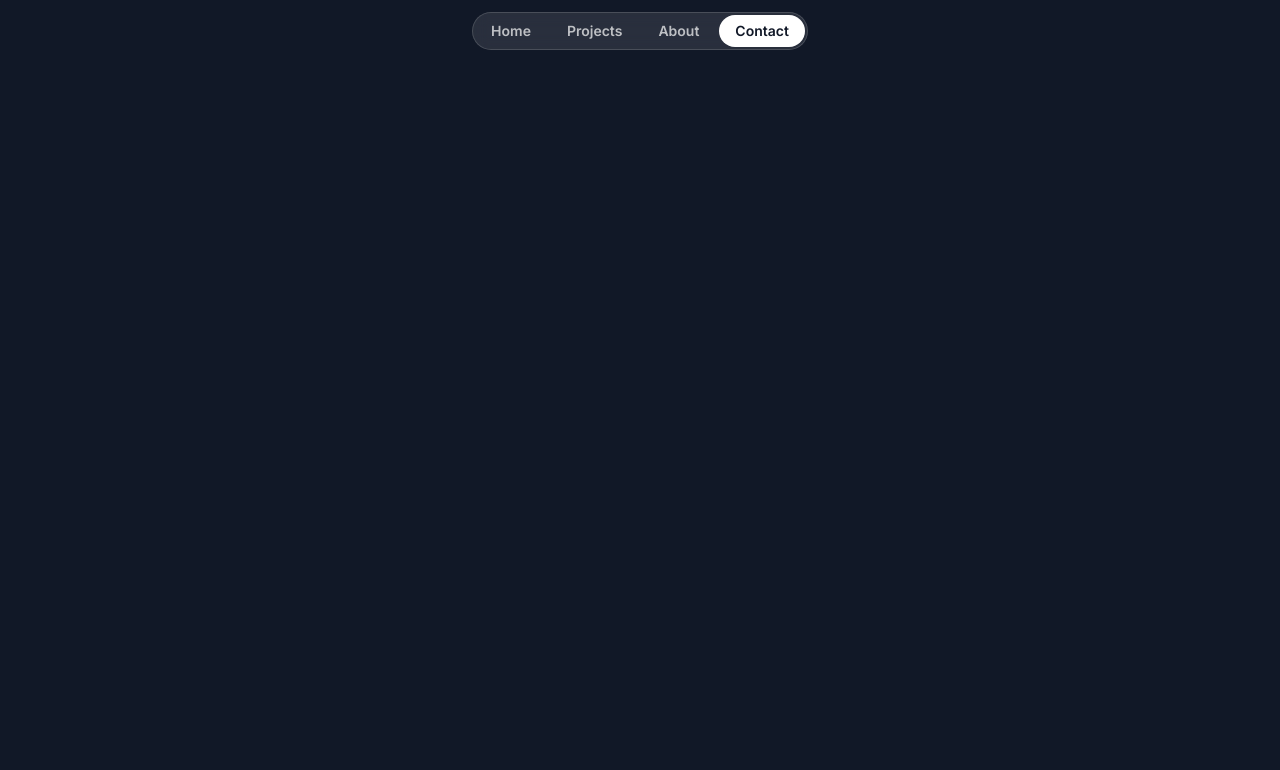
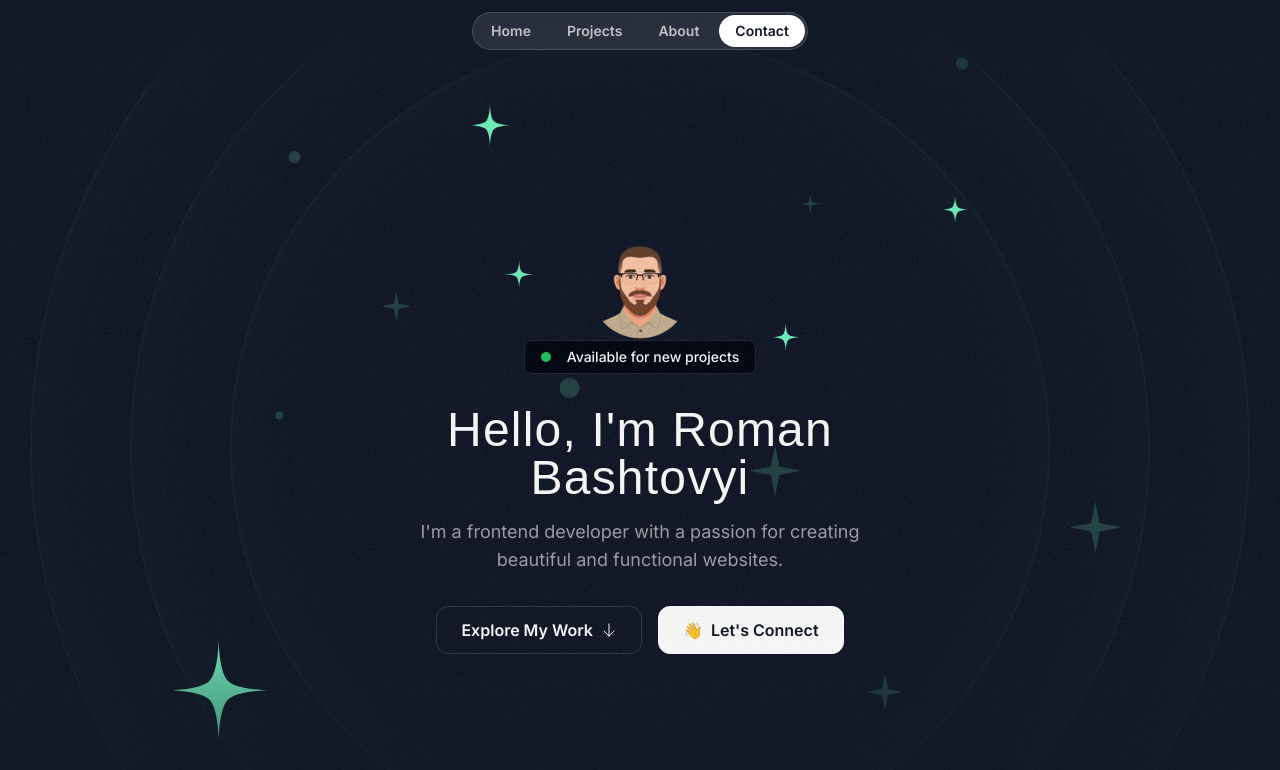
Before and after one commit to RomanBashtovyi/Bashtovyi-Frontend-Portfolio, a Next.js app: page / in a window 1280 px wide. Shown: the top 770 px of the page. Built offline with nearby package versions, Linux system fonts and the light colour scheme; a web font is replaced by a local one.

Commit message:
feat(hero): implement Hero section; add HeroOrbit component

```diff
--- a/src/app/globals.css
+++ b/src/app/globals.css
@@ -6,4 +6,8 @@
   .nav-item {
     @apply px-4 py-1.5 rounded-full text-white/70 text-sm font-semibold hover:bg-white/10 hover:text-white transition duration-300;
   }
+
+  .hero-ring {
+    @apply absolute inset-0 border-2 top-1/2 left-1/2 -translate-x-1/2 -translate-y-1/2 rounded-full border-emerald-300/5 shadow-[0_0_80px_inset] shadow-emerald-300/5;
+  }
 }
--- a/src/app/page.tsx
+++ b/src/app/page.tsx
@@ -1,9 +1,11 @@
 import { Header } from '@/sections/Header'
+import { HeroSection } from '@/sections/Hero'
 
 export default function Home() {
   return (
     <div>
       <Header />
+      <HeroSection />
     </div>
   )
 }
--- /dev/null
+++ b/src/components/HeroOrbit.tsx
@@ -0,0 +1,32 @@
+import { PropsWithChildren } from 'react'
+
+export const HeroOrbit = ({
+  children,
+  size,
+  rotation,
+}: PropsWithChildren<{
+  size: number
+  rotation: number
+}>) => {
+  return (
+    <div className="absolute left-1/2 top-1/2 -translate-x-1/2 -translate-y-1/2 ">
+      <div
+        className="flex items-start justify-start "
+        style={{
+          transform: `rotate(${rotation}deg)`,
+          width: `${size}px`,
+          height: `${size}px`,
+        }}
+      >
+        <div
+          className="inline-flex "
+          style={{
+            transform: `rotate(${rotation * -1}deg)`,
+          }}
+        >
+          {children}
+        </div>
+      </div>
+    </div>
+  )
+}
--- a/src/sections/Header.tsx
+++ b/src/sections/Header.tsx
@@ -1,6 +1,6 @@
 export const Header = () => {
   return (
-    <div className="flex justify-center items-center relative top-3">
+    <div className="flex justify-center items-center fixed top-3 w-full z-10">
       <nav className="flex gap-1 p-0.5 border border-white/15 rounded-full bg-white/10 backdrop-blur">
         <a href="#" className="nav-item">
           Home
@@ -11,7 +11,10 @@
         <a href="#" className="nav-item">
           About
         </a>
-        <a href="#" className="nav-item bg-white text-gray-900 hover:bg-white/70 hover:text-gray-900">
+        <a
+          href="#"
+          className="nav-item bg-white text-gray-900 hover:bg-white/70 hover:text-gray-900"
+        >
           Contact
         </a>
       </nav>
--- a/src/sections/Hero.tsx
+++ b/src/sections/Hero.tsx
@@ -1,3 +1,117 @@
+import memojiImage from '@/assets/images/avatar.png'
+import Image from 'next/image'
+import ArrowDown from '@/assets/icons/arrow-down.svg'
+import grainImage from '@/assets/images/grain.jpg'
+import { HeroOrbit } from '@/components/HeroOrbit'
+import StarIcon from '@/assets/icons/star.svg'
+import SparkleIcon from '@/assets/icons/sparkle.svg'
+
 export const HeroSection = () => {
-  return <div>Hero Section</div>;
-};
+  return (
+    <div className="py-32 md:py-48 lg:py-60 relative z-0 overflow-x-clip">
+      <div
+        className="absolute inset-0 "
+        style={{
+          maskImage:
+            'linear-gradient(to bottom, transparent, black 10%, black 70%, transparent)',
+          WebkitMaskImage:
+            'linear-gradient(to bottom, transparent, black 10%, black 70%, transparent)',
+        }}
+      >
+        <div
+          className="absolute inset-0 -z-30 opacity-5"
+          style={{
+            backgroundImage: `url(${grainImage.src})`,
+          }}
+        ></div>
+
+        <div className="size-[820px] hero-ring"></div>
+        <div className="size-[1020px] hero-ring"></div>
+        <div className="size-[1220px] hero-ring"></div>
+        <HeroOrbit size={800} rotation={-75}>
+          <StarIcon className="size-28 text-emerald-300" />
+        </HeroOrbit>
+        <HeroOrbit size={550} rotation={20}>
+          <StarIcon className="size-12 text-emerald-300" />
+        </HeroOrbit>
+        <HeroOrbit size={590} rotation={98}>
+          <StarIcon className="size-8 text-emerald-300" />
+        </HeroOrbit>
+        <HeroOrbit size={290} rotation={98}>
+          <StarIcon className="size-8 text-emerald-300" />
+        </HeroOrbit>
+        <HeroOrbit size={330} rotation={10}>
+          <StarIcon className="size-8 text-emerald-300" />
+        </HeroOrbit>
+        <HeroOrbit size={430} rotation={-15}>
+          <SparkleIcon className="size-8 text-emerald-300/20" />
+        </HeroOrbit>
+        <HeroOrbit size={440} rotation={80}>
+          <SparkleIcon className="size-5 text-emerald-300/20" />
+        </HeroOrbit>
+        <HeroOrbit size={530} rotation={180}>
+          <SparkleIcon className="size-10 text-emerald-300/20" />
+        </HeroOrbit>
+        <HeroOrbit size={710} rotation={145}>
+          <SparkleIcon className="size-14 text-emerald-300/20" />
+        </HeroOrbit>
+        <HeroOrbit size={250} rotation={145}>
+          <SparkleIcon className="size-14 text-emerald-300/20" />
+        </HeroOrbit>
+        <HeroOrbit size={720} rotation={85}>
+          <div className="size-3 bg-emerald-300/20 rounded-full" />
+        </HeroOrbit>
+        <HeroOrbit size={520} rotation={-40}>
+          <div className="size-2 bg-emerald-300/20 rounded-full" />
+        </HeroOrbit>
+        <HeroOrbit size={650} rotation={-5}>
+          <div className="size-3 bg-emerald-300/20 rounded-full" />
+        </HeroOrbit>
+        <HeroOrbit size={150} rotation={-5}>
+          <div className="size-5 bg-emerald-300/20 rounded-full" />
+        </HeroOrbit>
+      </div>
+      <div className="container">
+        <div className="flex flex-col items-center">
+          <Image
+            src={memojiImage}
+            className="size-[100px]"
+            alt="Person peeking from behind computer"
+          />
+          <div className="bg-gray-950 border border-gray-800 px-4 py-1.5 inline-flex items-center gap-4 rounded-lg">
+            <div className="bg-green-500 size-2.5 rounded-full"></div>
+            <div className="text-sm font-medium">
+              Available for new projects
+            </div>
+          </div>
+        </div>
+        <div className="max-w-lg mx-auto">
+          <h1 className="font-serif text-3xl md:text-5xl text-center mt-8 tracking-wide">
+            Hello, I&apos;m{' '}
+            <span className="text-white">
+              Roman Bashtovyi
+            </span>
+          </h1>
+          <p className="mt-4 text-center text-white/60 md:text-lg">
+            I&apos;m a frontend developer with a passion for
+            creating beautiful and functional websites.
+          </p>
+        </div>
+        <div className="flex flex-col md:flex-row justify-center items-center mt-8 gap-4">
+          <button className="inline-flex items-center gap-2 border border-white/15 px-6 h-12 rounded-xl">
+            <span className="font-semibold">
+              Explore My Work
+            </span>
+            <ArrowDown className="size-4" />
+          </button>
+          <button className="inline-flex items-center gap-2 border border-white bg-white text-gray-900 px-6 h-12 rounded-xl">
+            <span>👋</span>
+            <span className="font-semibold">
+              Let&apos;s Connect
+            </span>
+          </button>
+        </div>
+      </div>
+    </div>
+  )
+}
```
Also changed, not shown: src/assets/images/avatar.png (added).
